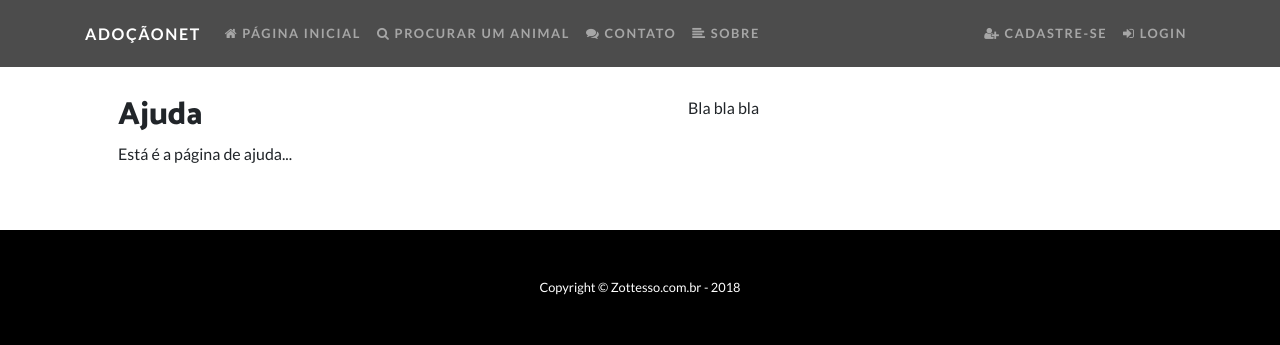
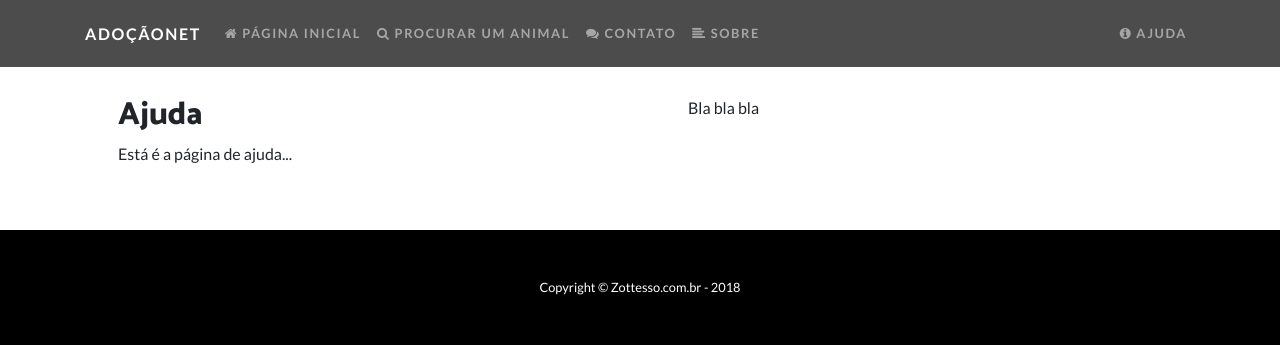
Before and after one commit to rafaelztt/2018-INF-Topicos, a Django app: page /ajuda/ in a window 1280 px wide. Shown: the top 345 px of the page. Run offline with Django 3.2, Linux system fonts and the light colour scheme; some libraries are stand-ins or nearby versions.

Commit message:
Ajuste de links para a página de ajuda.

```diff
--- a/3_trimestre/django/Adocao/animais/templates/modelo.html
+++ b/3_trimestre/django/Adocao/animais/templates/modelo.html
@@ -74,17 +74,17 @@
         <div class="collapse navbar-collapse" id="navbarResponsive">
           <ul class="navbar-nav ml-auto">
             <li class="nav-item">
-              <a class="nav-link" href="#">
-                <i class="fa fa-user-plus" aria-hidden="true"></i>
-                Cadastre-se
+              <a class="nav-link" href="{% url 'ajuda' %}">
+                <i class="fa fa-info-circle" aria-hidden="true"></i>
+                Ajuda
               </a>
             </li>
-            <li class="nav-item">
+            <!-- <li class="nav-item">
               <a class="nav-link" href="#">
                 <i class="fa fa-sign-in" aria-hidden="true"></i>
                 Login
               </a>
-            </li>
+            </li> -->
           </ul>
         </div>
       </div>
```
Also changed, not shown: 3_trimestre/django/Adocao/animais/templates/contato.html (+13 -1 lines).
